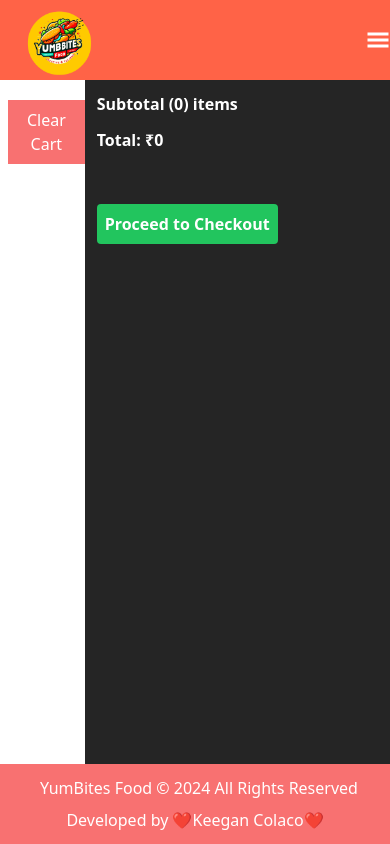
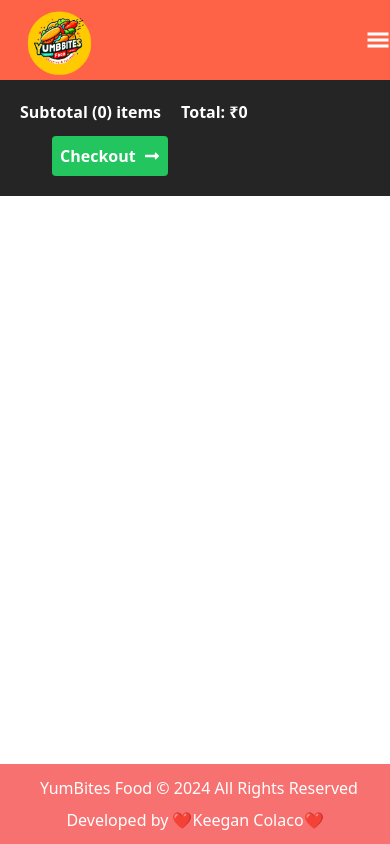
Before and after one commit to Keegan-20/YumBites-Food, a React (Vite) app: page /cart in a window 390 px wide. Built offline with nearby package versions, Linux system fonts and the light colour scheme.

Commit message:
Fixed:Cart Page Layout

```diff
--- a/src/components/Cart.js
+++ b/src/components/Cart.js
@@ -1,5 +1,6 @@
 import { useDispatch, useSelector } from "react-redux";
 import MenuCart from "./MenuCart";
+import { FaLongArrowAltRight } from "react-icons/fa";
 import { clearCart } from "./utils/cartSlice";
 
 const Cart = () => {
@@ -35,8 +36,8 @@ const Cart = () => {
 
       <div className="mainCart flex ">
         <div className="menuItems pt-5 flex-grow">
-          {cartItems.map((item) => (
-            <MenuCart key={item.id} id={item.id} {...item} />
+          {cartItems.map((item,index) => (
+            <MenuCart key={item.id} id={item.id} isFirstItem={index === 0} {...item}  />
           ))}
           <button
             className="bg-red-400 text-white ml-2 p-2"
@@ -45,23 +46,25 @@ const Cart = () => {
             Clear Cart
           </button>
         </div>
-        <div className="totalSummary w-56 md:w-[90%] min-h-[90vh] flex flex-wrap flex-col bg-[#252525] text-white p-3">
+        <div className="totalSummary w-56 md:w-full min-h-[90vh] flex flex-wrap flex-col md:flex-row md:min-h-1 md:absolute md:top-18 md:p-5 bg-[#252525] text-white p-3">
           <span id="title" className="font-bold text-lg  md:text-base pb-3">
             Subtotal ({cartItems.length}) items
           </span>
-          <span className="font-bold text-xl md:text-base pb-3">
+          <span className="font-bold text-xl md:text-base pb-3 md:px-5">
             {" "}
             Total: ₹{subTotal / 100}{" "}
           </span>
 
-          <div className="pt-10">
-          <button
-            type="button"
-            disabled={cartItems.length === 0}
-            className="bg-green-500 hover:bg-green-600  text-white font-bold md:text-base py-3 md:py-2 px-4 md:px-2 rounded"
-          >
-            Proceed to Checkout
-          </button>
+          <div className="pt-10 md:pt-0  md:ml-[10rem] semimd:ml-[2rem] sm:ml-2">
+            <button
+              type="button"
+              disabled={cartItems.length === 0}
+              className="bg-green-500 hover:bg-green-600 text-white font-bold py-3 md:py-2 px-4 md:px-2 rounded flex items-center "
+            >
+              <span className="md:hidden">Proceed to Checkout</span>
+              <span className="hidden md:inline">Checkout</span>
+              <FaLongArrowAltRight className=" hidden md:inline ml-2 " />
+            </button>
           </div>
         </div>
       </div>
--- a/src/components/MenuCart.js
+++ b/src/components/MenuCart.js
@@ -1,6 +1,6 @@
 import { useState } from "react";
 import { useDispatch } from "react-redux";
-import { updateCartItemQuantity,removeItem } from "./utils/cartSlice";
+import { updateCartItemQuantity, removeItem } from "./utils/cartSlice";
 import { IMG_CDN_URL } from "../constant";
 import { AiFillDelete } from "react-icons/ai";
 import "react-loading-skeleton/dist/skeleton.css";
@@ -12,6 +12,7 @@ const MenuCart = ({
   imageId,
   price,
   itemAttribute,
+  isFirstItem, // Prop to indicate if it's the first item
 }) => {
   const dispatch = useDispatch();
   // managing the item quantity
@@ -34,20 +35,17 @@ const handleRemoveItem = () => {
   // Accessing the 'vegClassifier' property from 'itemAttribute'
   const vegClassifierValue = itemAttribute && itemAttribute.vegClassifier;
 
-  //  The && (logical AND) operator is used to check if itemAttribute exists (is truthy) before attempting to access the vegClassifier property.
-  //   const { deliveryTime, lastMileTravelString } = sla; // Accessing nested loo
   return (
-    <div className="menuCartContainer  flex md:flex-wrap md:mx-3 ">
+    <div className={`menuCartContainer  flex md:flex-wrap md:mx-3 ${isFirstItem ? 'md:mt-20 sm:mt-32' : ''}`}>
       <div className=" flex  justify-between items-center max-w-[70%] md:max-w-full m-auto md:mx-auto  border rounded-lg mb-3 shadow-lg ">
         <div className="card-content flex flex-wrap items-center justify-around p-1 ">
-
           <div className="flex  flex-wrap md:shadow-black  justify-center items-center p-2 ">
             <img
               src={IMG_CDN_URL + imageId}
               className="w-[130px] h-[100px] md:w-[80px] md:h-[80px] p-2 rounded-lg bg-fuchsia-300"
               alt={name}
             />
-            <h2 className="RestaurantName flex p-2 w-48 md:w-full font-medium text-center">
+            <h2 className="RestaurantName flex p-2 w-48 md:w-full font-medium justify-center align-middle">
               {name}
             </h2>
             <h4 className="font-semibold m-5 md:m-1">
@@ -67,7 +65,7 @@ const handleRemoveItem = () => {
                 </option>
               ))}
             </select>
-            <button className="m-5 md:m-1" onClick={() =>{handleRemoveItem()}}>
+            <button className="m-5 md:m-1" onClick={handleRemoveItem}>
               <AiFillDelete  className="hover:text-[red]" fontSize="20px" />
             </button>
           </div>
```
Lines whose indentation alone changed are shown as unchanged.
